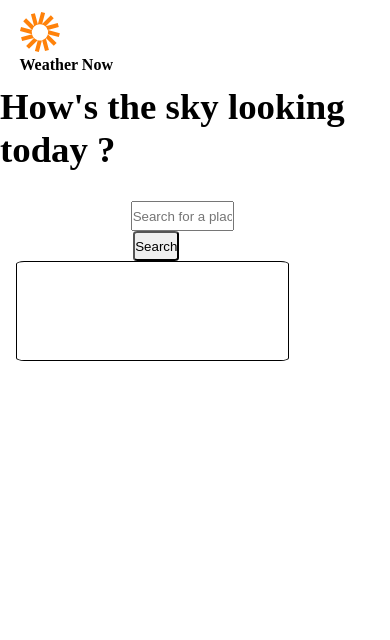
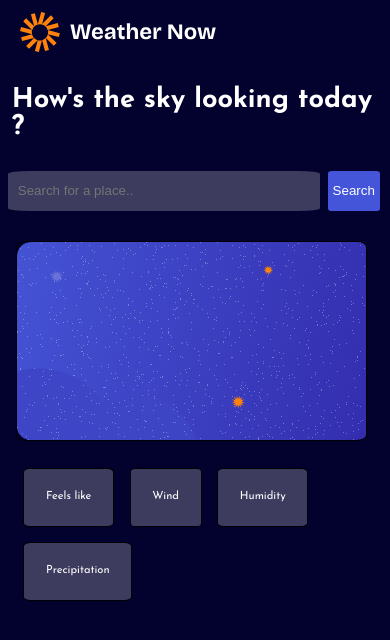
Before and after one commit to mary-uwadione/Weather-Now, a React (Vite) app: page / in a window 390 px wide. Shown: the top 640 px of the page. Built offline with nearby package versions, Linux system fonts and the light colour scheme; no server answers.

Commit message:
ui changes

```diff
--- a/index.html
+++ b/index.html
@@ -4,6 +4,12 @@
     <meta charset="UTF-8" />
     <link rel="icon" type="image/svg+xml" href="/vite.svg" />
     <meta name="viewport" content="width=device-width, initial-scale=1.0" />
+    <link rel="preconnect" href="https://fonts.googleapis.com" />
+    <link rel="preconnect" href="https://fonts.gstatic.com" crossorigin />
+    <link
+      href="https://fonts.googleapis.com/css2?family=DM+Sans:ital,opsz,wght@0,9..40,100..1000;1,9..40,100..1000&family=Josefin+Sans:ital,wght@0,100..700;1,100..700&family=Red+Hat+Text:ital,wght@0,300..700;1,300..700&display=swap"
+      rel="stylesheet"
+    />
     <title>weather-dashboard</title>
   </head>
   <body>
--- a/src/App.css
+++ b/src/App.css
@@ -6,15 +6,23 @@
   padding: 0;
 }
 
+body {
+  background-color: hsl(243, 96%, 9%);
+  color: white;
+  font-family: "Josefin Sans", sans-serif;
+  font-style: normal;
+}
+
 header {
   display: flex;
   flex-direction: row;
-  width: 20%;
+  width: 15%;
   margin-left: 5%;
   margin-top: 3%;
 }
 
 header .logo {
+  width: 40px;
 }
 
 .cont {
@@ -26,21 +34,33 @@ header .logo {
 
 .cont form {
   margin: 30px auto;
-  width: 33%;
-  height: 30px;
+  width: 35%;
+  height: 40px;
 }
 
 form input {
   width: 80%;
   height: 100%;
+  background-color: hsl(243, 23%, 30%);
+  color: white;
+  border-radius: 7%;
+  border: none;
+}
+
+form input::placeholder {
+  padding: 10px;
+  margin: auto;
 }
 
 form button {
   height: 100%;
-  border-radius: 10%;
-  border-color: none;
+  border-radius: 7%;
   margin-left: 2%;
   cursor: pointer;
+  padding: 5px;
+  color: white;
+  background-color: hsl(233, 67%, 56%);
+  border: none;
 }
 
 .cont h3 {
@@ -48,16 +68,82 @@ form button {
   font-size: 2.3em;
 }
 
-
-.card-cont {
-  display: flex;
-}
-
 .card {
-  /* margin: auto; */
   border: 1px solid black;
   border-radius: 3%;
   width: 70%;
-  height: 100px;
+  height: 200px;
   margin-left: 4%;
+  background-image: url("../public/assets/images/bg-today-large.svg");
+  background-size: cover;
+  color: white;
+  display: flex;
+  flex-direction: row;
+  justify-content: space-between;
 }
+
+.card h4 {
+  position: relative;
+  top: 30%;
+  right: 5%;
+  font-size: 2.5rem;
+  font-weight: 600;
+  font-style: italic;
+}
+
+.card .country-details {
+  position: relative;
+  top: 30%;
+  left: 3%;
+}
+
+/** Weather Card **/
+
+.row {
+  display: flex;
+  flex-wrap: wrap;
+  width: 70%;
+  margin-left: 4%;
+  margin-top: 1.5%;
+}
+
+.property-card {
+  border: 1px solid black;
+  background-color: hsl(243, 23%, 30%);
+  border-radius: 7%;
+  margin-right: 1em;
+  padding: 1em;
+}
+
+.property-card p {
+  margin: 0.5em;
+}
+
+.property-card .property {
+  font-size: 0.7rem;
+}
+
+
+@media screen and (max-width: 768px)  {
+  .cont form {
+    width: 100%;
+    display: block;
+    margin-left: 2%;
+  }
+  .cont h3 {
+    font-size: 1.7rem;
+    margin-top: 5%;
+    margin-left: 3%;
+    margin-right: 3%;
+  }
+  .card {
+    width: 90%;
+  }
+  .row {
+    width: 100%;
+    margin-top: 5%;
+  }
+  .property-card {
+    margin: 2%;
+  }
+}
--- a/src/App.jsx
+++ b/src/App.jsx
@@ -1,5 +1,4 @@
 import { useEffect, useState } from "react";
-import reactLogo from "./assets/react.svg";
 import "./App.css";
 import logo from "../public/assets/images/logo.svg";
 import SearchInput from "./components/SearchInput";
@@ -9,23 +8,26 @@ function App() {
   const [lat, setLat] = useState(null);
   const [long, setLong] = useState(null);
   const [currentWeather, setCurrentWeather] = useState(null);
+  const [currentUnits, setCurrentUnits] = useState(null);
+   const [isLoading, setIsLoading] = useState(false);
   const [countryData, setCountryData] = useState({
     state: "",
-    country: ""
+    country: "",
   });
 
   useEffect(() => {
     const fetchWeatherData = async () => {
       const response = await fetch(
-        `https://api.open-meteo.com/v1/forecast?latitude=${lat}&longitude=${long}&current=temperature_2m,wind_speed_10m&hourly=temperature_2m,relative_humidity_2m,wind_speed_10m`,
+        `https://api.open-meteo.com/v1/forecast?latitude=${lat}&longitude=${long}&current=temperature_2m,wind_speed_10m,relative_humidity_2m,precipitation&hourly=temperature_2m,relative_humidity_2m,wind_speed_10m`,
       );
+      setIsLoading(true)
       if (response.ok) {
         const data = await response.json();
         if (data) {
           setCurrentWeather(data.current);
+          setCurrentUnits(data.current_units);
         }
-        console.log(currentWeather);
-        console.log(data);
+        setIsLoading(false)
       }
     };
 
@@ -39,7 +41,6 @@ function App() {
       <header>
         <div className="logo">
           <img src={logo} alt="logo" />
-          <h4 style={{}}>Weather Now</h4>
         </div>
       </header>
       <SearchInput
@@ -49,9 +50,10 @@ function App() {
         setCountryData={setCountryData}
       />
       <Dashboard
-        time={currentWeather?.time}
-        temp={currentWeather?.temperature_2m}
+        currentWeather={currentWeather}
         countryData={countryData}
+        currentUnits={currentUnits}
+        isLoading={isLoading}
       />
     </>
   );
--- a/src/components/Dashboard.jsx
+++ b/src/components/Dashboard.jsx
@@ -1,13 +1,71 @@
-const Dashboard = ({time, temp, countryData}) => {
+import WeatherCard from "./WeatherCard";
+import { useState } from "react";
+import loading from "../../public/assets/images/icon-loading.svg";
+
+const Dashboard = ({
+  currentWeather,
+  countryData,
+  currentUnits,
+  isLoading,
+}) => {
+  const date =
+    currentWeather?.time != undefined
+      ? new Date(currentWeather?.time).toDateString()
+      : "";
   return (
     <div className="card-cont">
       <div className="card">
-        <h3>
-          {countryData?.state} {countryData?.country}
-        </h3>
-        <p>{time}</p>
+        <div className="country-details">
+          <h3 style={{ marginBottom: "20px" }}>
+            {countryData?.state} {countryData?.country}
+          </h3>
+          <p>{date}</p>
+        </div>
+        {/* <img src={} alt="" /> */}
+        <h4>
+          {currentWeather?.temperature_2m != undefined
+            ? `${currentWeather?.temperature_2m}${currentUnits?.temperature_2m}`
+            : ""}
+        </h4>
+      </div>
 
-        <h4>{temp}</h4>
+      <div className="row">
+        <WeatherCard
+          property={"Feels like"}
+          value={
+            currentWeather?.temperature_2m != undefined
+              ? `${currentWeather?.temperature_2m}${currentUnits?.temperature_2m}`
+              : ""
+          }
+        />
+        <WeatherCard
+          property={"Wind"}
+          value={
+            currentWeather?.wind_speed_10m != undefined
+              ? `${currentWeather?.wind_speed_10m}${
+                  currentUnits?.wind_speed_10m
+                }`
+              : ""
+          }
+        />
+        <WeatherCard
+          property={"Humidity"}
+          value={
+            currentWeather?.relative_humidity_2m != undefined
+              ? `${currentWeather?.relative_humidity_2m}${
+                  currentUnits?.relative_humidity_2m
+                }`
+              : ""
+          }
+        />
+        <WeatherCard
+          property={"Precipitation"}
+          value={
+            currentWeather?.precipitation != undefined
+              ? `${currentWeather?.precipitation}${currentUnits?.precipitation}`
+              : ""
+          }
+        />
       </div>
     </div>
   );
--- a/src/components/SearchInput.jsx
+++ b/src/components/SearchInput.jsx
@@ -1,4 +1,5 @@
 import { useState } from "react";
+import searchIcon from "../../public/assets/images/icon-search.svg";
 
 const SearchInput = ({ setLat, setLong, countryData, setCountryData }) => {
   const appId = import.meta.env.VITE_PUBLIC_OPEN_API_KEY;
@@ -27,8 +28,7 @@ const SearchInput = ({ setLat, setLong, countryData, setCountryData }) => {
         }
       }
     } catch (e) {
-      console.log(e.message);
-      alert("This place does not exist!");
+      alert("There's probably a network issue!");
     }
   };
   return (
@@ -37,7 +37,7 @@ const SearchInput = ({ setLat, setLong, countryData, setCountryData }) => {
       <form onSubmit={searchCountry}>
         <input
           type="text"
-          placeholder="Search for a place"
+          placeholder="Search for a place.."
           value={text}
           onChange={(e) => setText(e.target.value)}
         />
--- /dev/null
+++ b/src/components/WeatherCard.jsx
@@ -0,0 +1,11 @@
+
+const WeatherCard = ({property, value}) => {
+    return (
+        <div className="property-card">
+        <p className="property">{property}</p>
+        <p className="value">{value}</p>
+        </div>
+    )
+}
+
+export default WeatherCard
```
